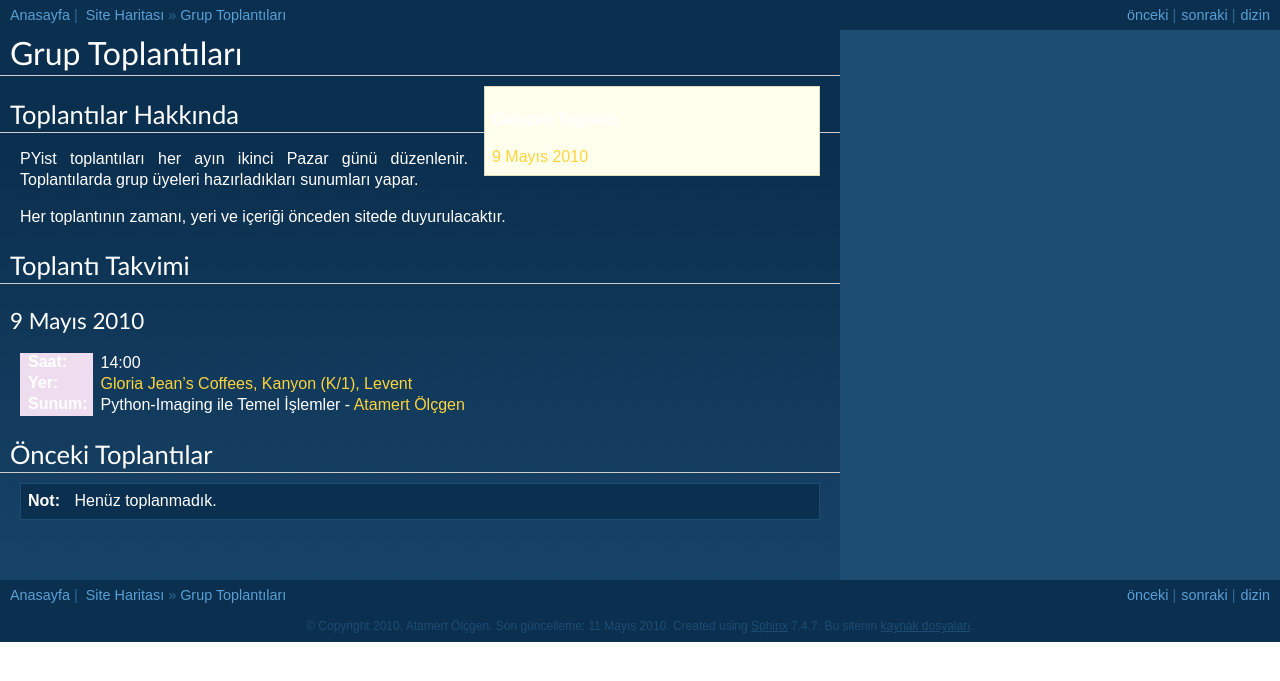
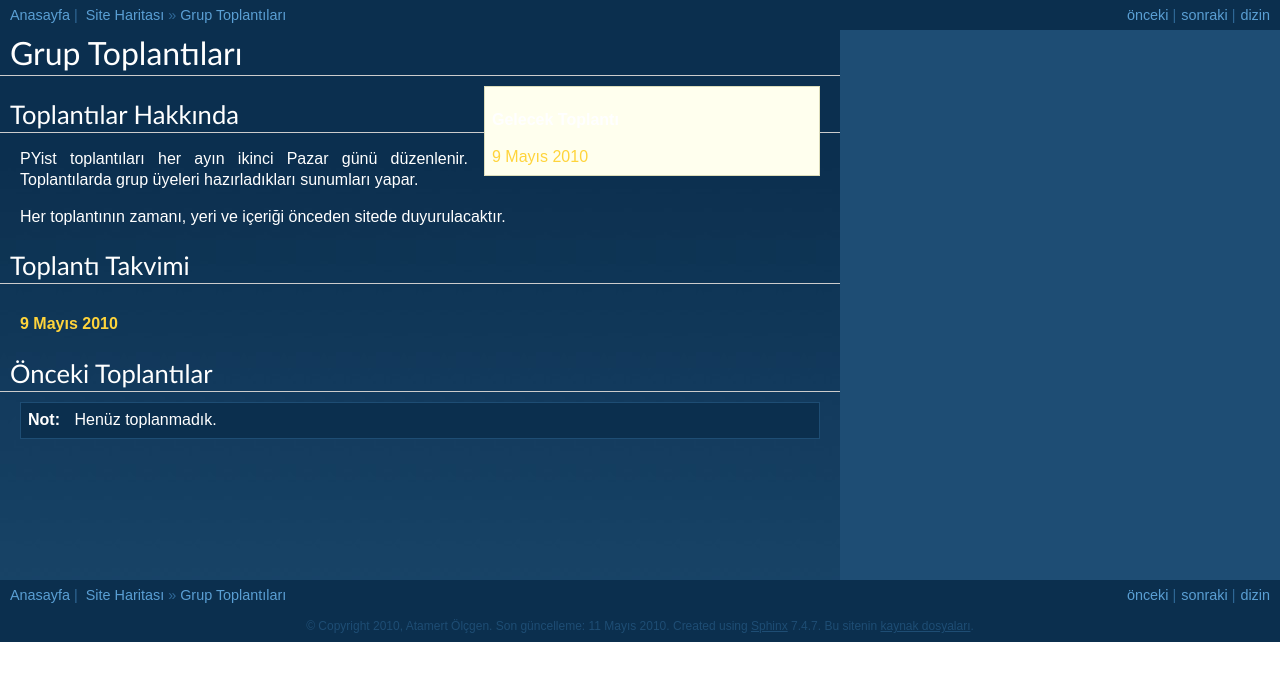
Before and after one commit to mengu/pyist.net, a Sphinx documentation site: the page built from source/meetings.rst, in a window 1280 px wide. Shown: the top 681 px of the page. Built offline with Sphinx 7.4.7, drawn with Linux system fonts in a browser that asks for light colours; formulas are drawn with MathJax 3.

Commit message:
Added links

```diff
--- a/source/meetings.rst
+++ b/source/meetings.rst
@@ -19,15 +19,7 @@
 
 .. _next-meeting:
 
-9 Mayıs 2010
-^^^^^^^^^^^^
-
-:Saat:
-    14:00
-:Yer:
-    `Gloria Jean's Coffees, Kanyon (K/1), Levent <http://maps.google.com/?ie=UTF8&ll=41.078073,29.012489&spn=0.004343,0.009559&z=17>`_
-:Sunum:
-    Python-Imaging ile Temel İşlemler - |muhuk|_
+.. rubric:: \ :doc:`meetings/20100509`
 
 
 Önceki Toplantılar
--- a/source/meetings/20100509.rst
+++ b/source/meetings/20100509.rst
@@ -12,7 +12,7 @@
 Toplantının özeti
 -----------------
 
-İlk buluşma olması sebebiyle tanışma ile toplantıya başlandı. Daha sonra Metin Amiroff tarafından yapılan giriş konuşması sonrası PIL sunumuna geçildi. Sunum sonunda dinleyicilerden sunumları ile katılım yapmaları ve olası sunum konularını belirleyip başlık ve birer açıklama paragrafı ile önceden iletmeleri istendi.
+İlk buluşma olması sebebiyle tanışma ile toplantıya başlandı. Daha sonra |amiroff|_ tarafından yapılan giriş konuşması sonrası `PIL sunumuna </_static/presentation_files/pyist-pil-basic/pyist-pil-basic.html>`_ geçildi. Sunum sonunda dinleyicilerden sunumları ile katılım yapmaları ve olası sunum konularını belirleyip başlık ve birer açıklama paragrafı ile önceden iletmeleri istendi.
 
 
 Katılımcılar
```
